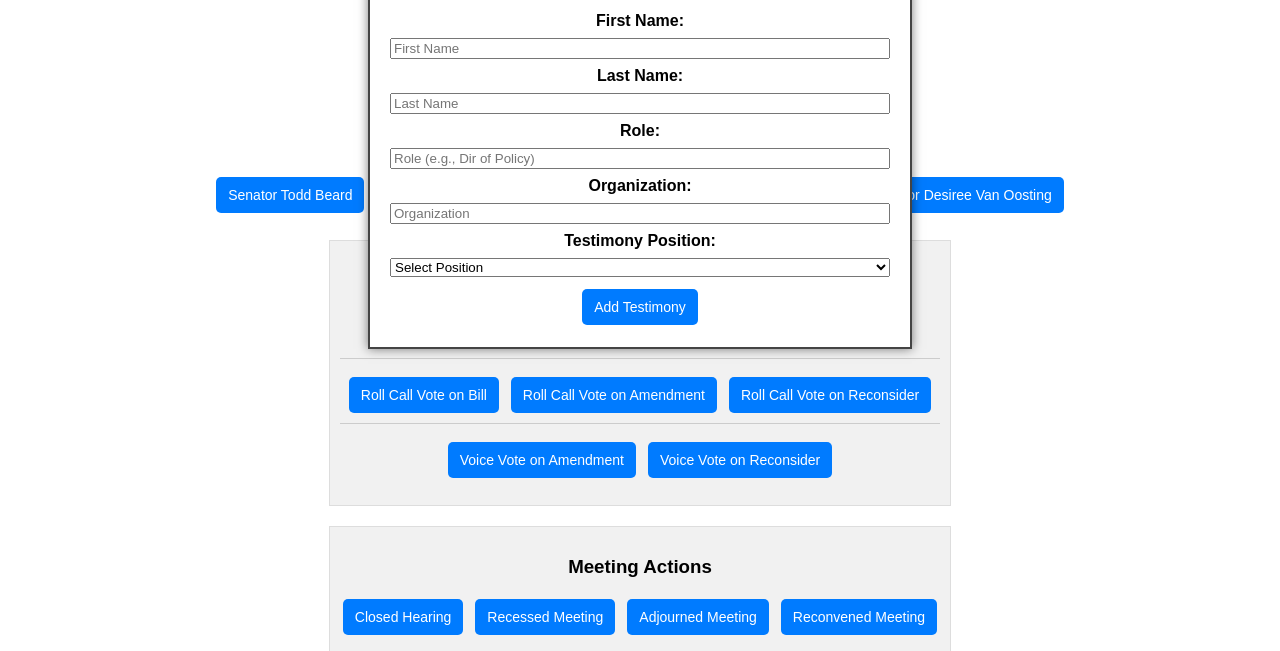
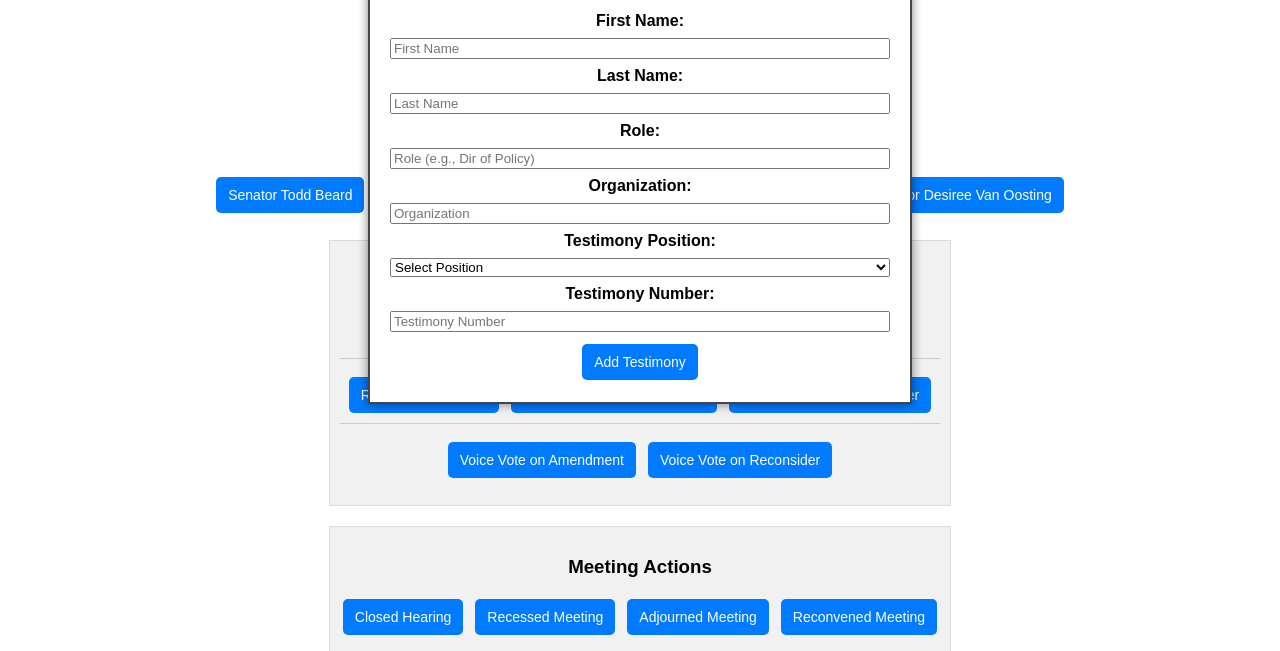
Before and after one commit to x11joe/x11joe.github.io, a plain HTML site: page index.html in a window 1280 px wide. Both pictures are taken after a click on the button "Add Testimony". Shown: the part 149-800 px from the top of the page. Drawn offline with Linux system fonts and the light colour scheme.

Commit message:
Update index.html

```diff
--- a/index.html
+++ b/index.html
@@ -112,9 +112,14 @@
           <option value="In Opposition">In Opposition</option>
           <option value="Neutral">Neutral</option>
         </select>
+
+        <!-- New field for testimony number: -->
+        <label for="testimonyNumber"><b>Testimony Number:</b></label>
+        <input type="text" id="testimonyNumber" placeholder="Testimony Number" />
       </div>
       <button onclick="submitTestimonyModal()">Add Testimony</button>
     </div>
+
 
     <!-- Committee selection -->
     <label for="committeeSelect"><b>Select Committee:</b></label>
```
